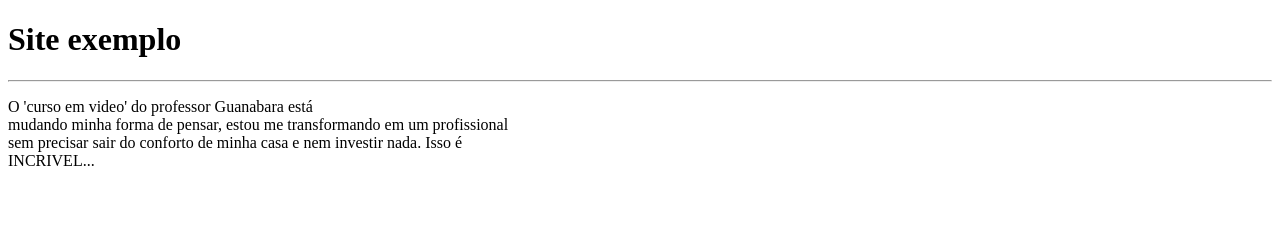
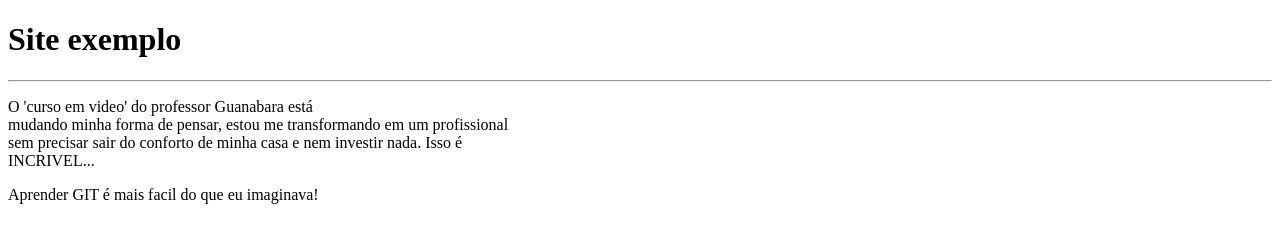
Before and after one commit to diornellas/Ola-mundo, a plain HTML site: page exemplo/index.html in a window 1280 px wide. Drawn offline with Linux system fonts and the light colour scheme.

Commit message:
Adicionei um novo parágrafo

```diff
--- a/exemplo/index.html
+++ b/exemplo/index.html
@@ -13,5 +13,7 @@
 	sem precisar sair do conforto de minha casa e nem investir nada. Isso é <br>
 	INCRIVEL... </p>
 
+	<p>Aprender GIT é mais facil do que eu imaginava!</p>
+
 </body>
 </html>
```
